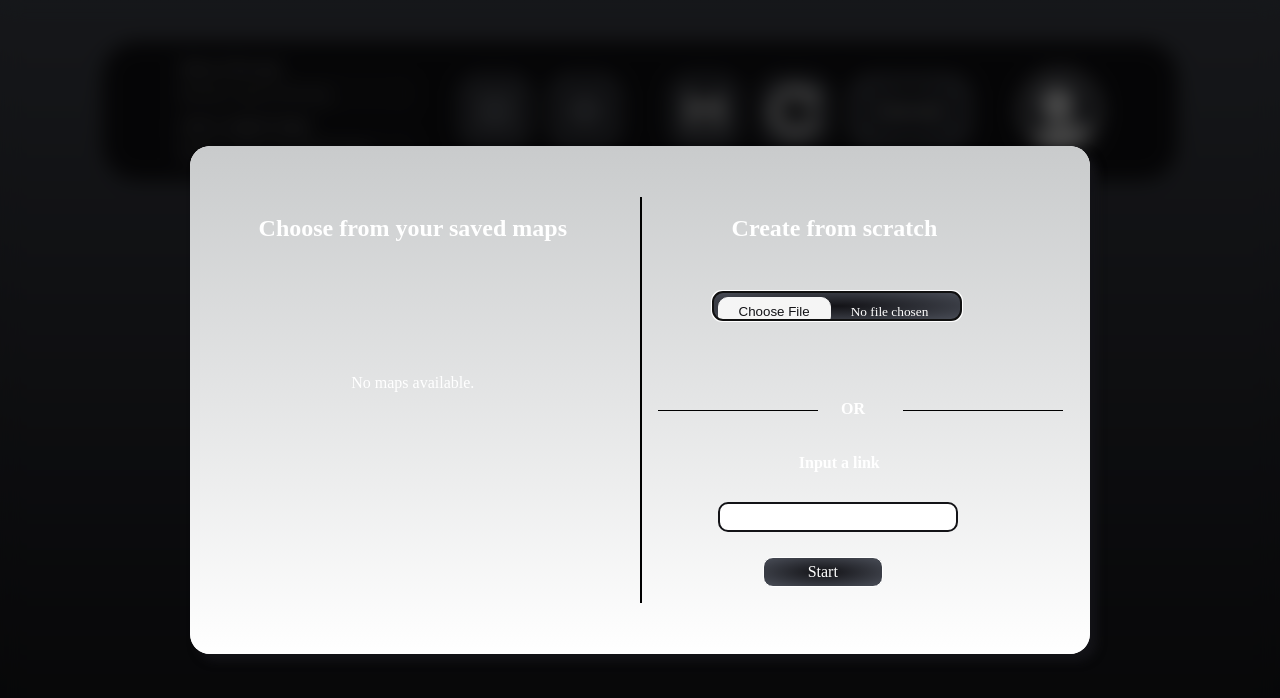
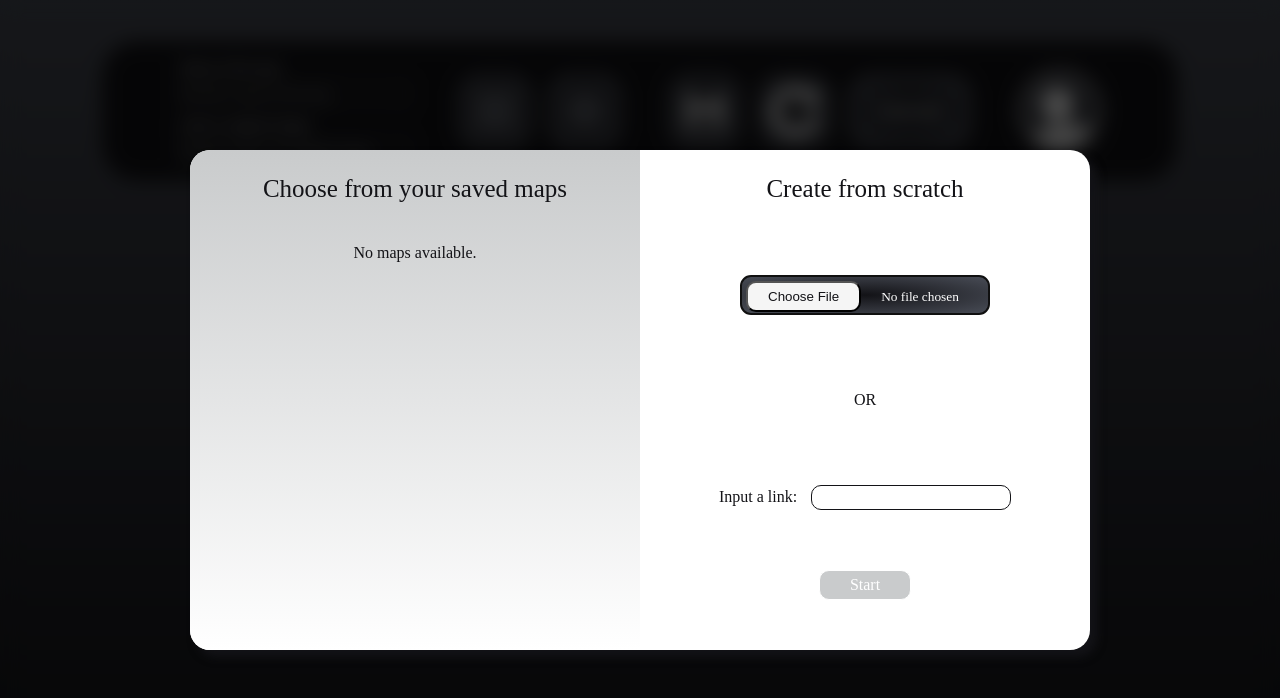
Before and after one commit to valeriegc/image_map_creator, a SvelteKit app: page /generator in a window 1280 px wide. Shown: the top 698 px of the page. Built offline with nearby package versions, Linux system fonts and the light colour scheme; a web font is replaced by a local one.

Commit message:
improvements on css a structure, start button fix

```diff
--- a/src/routes/generator/StartModal.svelte
+++ b/src/routes/generator/StartModal.svelte
@@ -6,96 +6,67 @@
 <Modal>
 	<div class="container">
 		<div class="existingMaps">
-			<h3>Choose from your saved maps</h3>
+			<p style="font-size:25px;">Choose from your saved maps</p>
 			<p>No maps available.</p>
 		</div>
-		<div style="width:1.5px;height:80%;position:absolute;background-color:black;left:50%;top:10%" />
 		<div class="createNew">
-			<h3 style="margin-left:-15%">Create from scratch</h3>
-			<div class="buttonContainer">
-				<input type="file" bind:files={$files} style="margin-left:-12.5%" />
-			</div>
-			<div
-				style="width:160px;height:0.5px;position:absolute;background-color:black;left:52%;top:52%"
-			/>
-			<div
-				style="width:160px;height:0.5px;position:absolute;background-color:black;right:3%;top:52%"
-			/>
-			<p style="font-weight:bold;position:absolute;top:50%;right:25%">OR</p>
-			<div class="inputWrap">
-				<label style="margin-left:27%;font-weight:bold;font-size:0.rem;"
-					>Input a link
-					<input
-						type="text"
-						bind:value={$imageLinkFromUser}
-						style="margin-top:10%;width:240px; border: solid 2px var(--navyblue;border-radius:10px;height:30px;"
-					/>
-					{#if $imageLinkFromUser !== null}
-						<button on:click={() => ($startModalOpen = false)}>Start</button>
-					{/if}
-				</label>
-			</div>
+			<p style="font-size:25px;">Create from scratch</p>
+			<input type="file" bind:files={$files} />
+			<p>OR</p>
+			<label style="color:var(--navyblue); align-self:center;"
+				>Input a link:
+				<input type="text" bind:value={$imageLinkFromUser} style="margin-left:10px;" />
+			</label>
+			<button
+				style={$imageLinkFromUser !== ''
+					? 'background-image: radial-gradient(var(--navyblue), var(--lightrose))'
+					: 'background-color:var(--lightbeige)'}
+				on:click={() =>
+					$imageLinkFromUser !== '' ? ($startModalOpen = false) : ($startModalOpen = true)}
+				>Start</button
+			>
 		</div>
 	</div>
 </Modal>
 
 <style>
-	p {
-		margin: auto;
-	}
-	.inputWrap {
-		height: 200px;
-		margin-top: 30%;
-		width: 300px;
-	}
-	button {
-		width: 120px;
-		height: 30px;
-		color: white;
-		font-size: 1rem;
-		padding: 5px;
-		margin-top: 25px;
-		margin-left: 15%;
-		border-radius: 10px;
-		border: solid white 1px;
-		background-image: radial-gradient(var(--navyblue), var(--lightrose));
-	}
 	.container {
 		display: flex;
-		flex-direction: row;
 		position: relative;
-		background-image: linear-gradient(var(--lightbeige), white);
-		border: 0;
 		border-radius: 20px;
-		padding-bottom: 0;
+		height: 500px;
 	}
 	.existingMaps {
 		width: 50%;
-		margin-right: 5px;
-		height: 400px;
-		border-radius: 10%;
-		display: flex;
-		flex-direction: column;
-		padding: 5%;
-		align-items: center;
-	}
-	.createNew {
-		border-radius: 10%;
-		margin-left: 5px;
-		width: 50%;
-		height: 100%;
 		display: flex;
 		flex-direction: column;
 		align-items: center;
-		gap: 20%;
-		padding-top: 5%;
+		background-image: linear-gradient(var(--lightbeige), white);
+	}
+	.createNew {
+		width: 50%;
+		display: flex;
+		flex-direction: column;
+		justify-content: space-between;
+		align-items: center;
+		padding-bottom: 50px;
+	}
+	p {
+		color: var(--navyblue);
+	}
+	input {
+		color: var(--navyblue);
+		border: var(--navyblue) solid 1px;
+		border-radius: 10px;
+		height: 25px;
+		width: 200px;
 	}
 	input[type='file'] {
+		margin-top: -3%;
 		width: 250px;
-		height: 30px;
+		height: 40px;
+		padding: 5px;
 		color: white;
-		padding: 5px;
-		margin-top: 25px;
 		border-radius: 10px;
 		border: solid white 1px;
 		background-image: radial-gradient(var(--navyblue), var(--lightrose));
@@ -107,10 +78,11 @@
 		border-radius: 10px;
 		color: var(--navyblue);
 		cursor: pointer;
-		border: solid whitesmoke 1px;
 	}
-	h3 {
-		font-size: 1.5rem;
-		font-weight: bold;
+	button {
+		height: 30px;
+		font-size: 1rem;
+		border-radius: 10px;
+		border: solid white 1px;
 	}
 </style>
```
